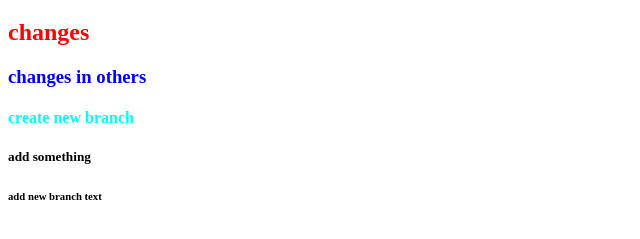
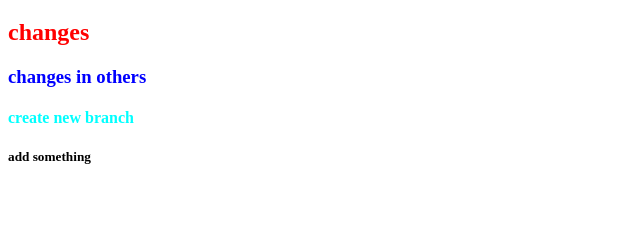
Before and after one commit to vengatprasad/firstproject, a plain HTML site: page index.html in a window 1280 px wide. Shown: the part 61-300 px from the top of the page, without its empty margins (0-640 px from the left). Drawn offline with Linux system fonts and the light colour scheme.

Commit message:
to remove h6

```diff
--- a/index.html
+++ b/index.html
@@ -10,6 +10,5 @@
         <h3>changes in others</h3>
         <h4>create new branch</h4>
         <h5>add something</h5>
-        <h6>add new branch text</h6>
     </body>
 </html>
```
